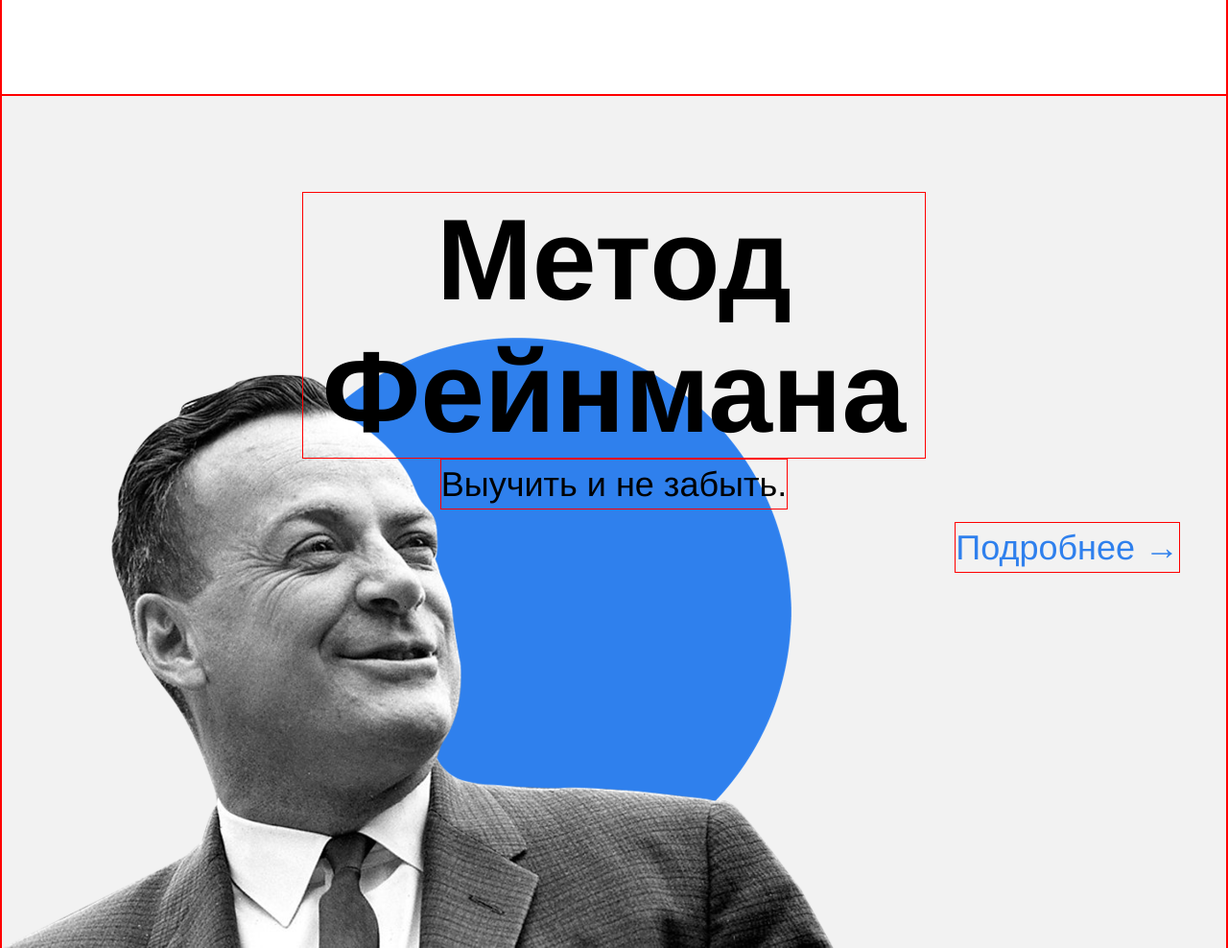
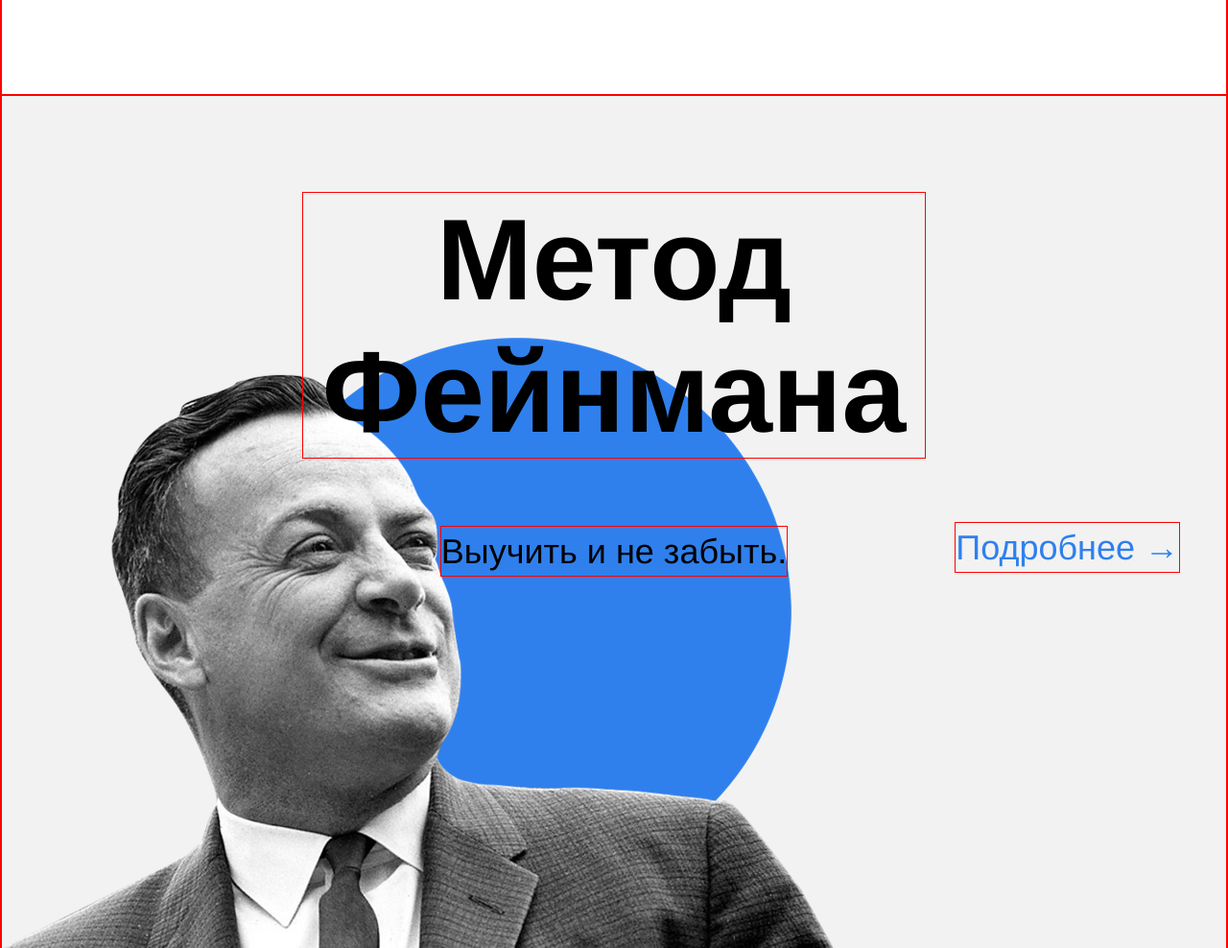
Before and after one commit to t-kerekesha/how-to-learn, a plain HTML site: page index.html in a window 1280 px wide. Shown: the part 1945-2933 px from the top of the page at 96% size. Drawn offline with Linux system fonts and the light colour scheme.

Commit message:
row-gap: 70px;

```diff
--- a/styles/style.css
+++ b/styles/style.css
@@ -204,10 +204,11 @@
 }
 
 .feynman {
+  position: relative;
   display: flex;
   flex-direction: column;
   align-items: center;
-  /* row-gap: 70px; */
+  row-gap: 70px;
   height: 890px;
   box-sizing: border-box;
   padding-top: 100px;
@@ -216,7 +217,6 @@
   background-repeat: no-repeat;
   background-position: bottom left;
   background-size: 867px 637px;
-  position: relative;
 }
 
 .feynman__title {
```
